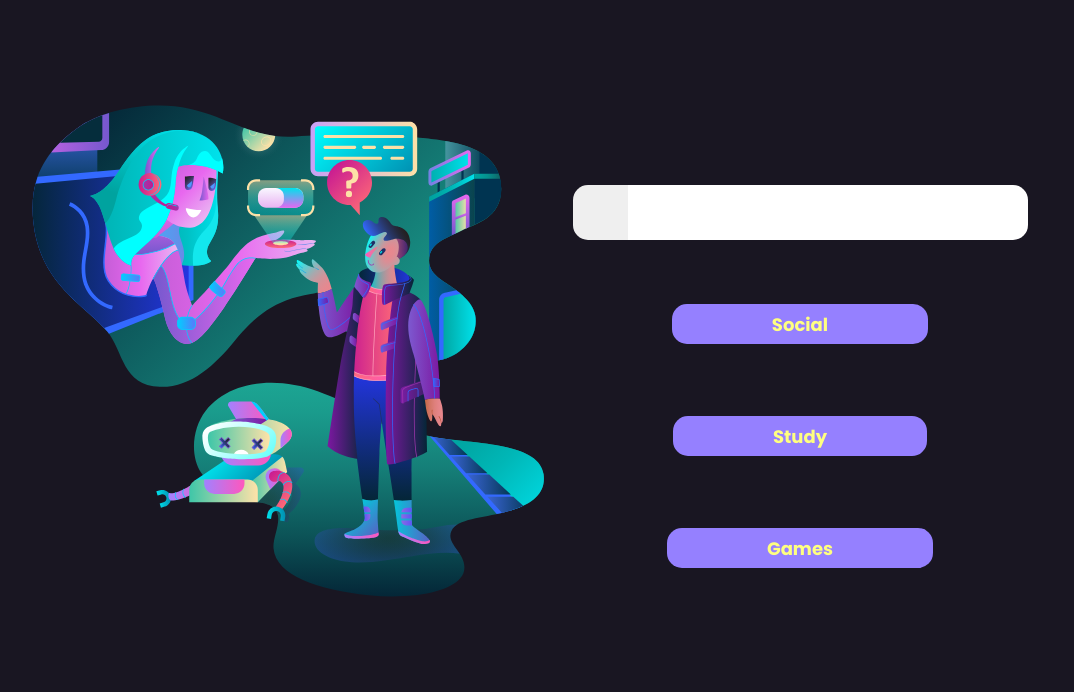
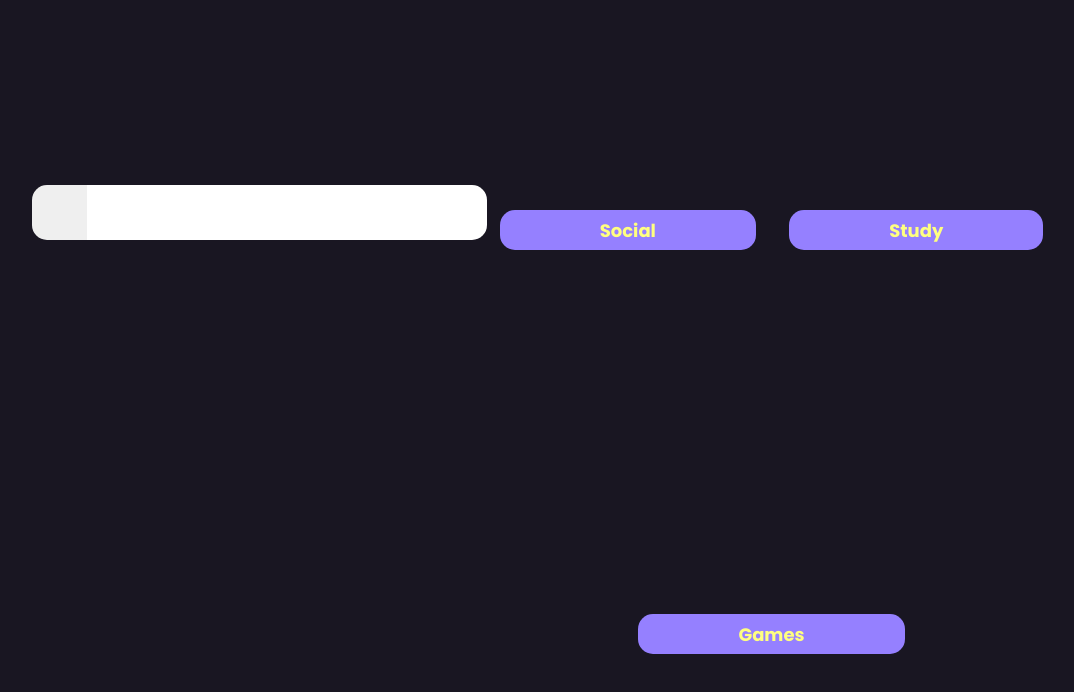
Before and after one commit to datsfilipe/browser-home, a Next.js app: page / in a window 1280 px wide. Shown: the top 692 px of the page, without its empty margins (96-1170 px from the left). Built offline with nearby package versions, Linux system fonts and the light colour scheme.

Commit message:
fixes and handle input value with state

```diff
--- /dev/null
+++ b/src/components/Form/index.tsx
@@ -0,0 +1,7 @@
+import { SearchBar } from '../SearchBar/index';
+
+export function Form () {
+  return (
+    <SearchBar />
+  );
+}
--- a/src/components/SearchBar/index.tsx
+++ b/src/components/SearchBar/index.tsx
@@ -1,12 +1,24 @@
 import { SearchBarContainer, Input } from './style';
 import { Button } from '../Button/index';
+import { ChangeEvent, useState } from 'react';
 
 export function SearchBar() {
+  const [search, setSearch] = useState('');
+
+  function handleInputChange (event: ChangeEvent<HTMLInputElement>) {
+    setSearch(event.target.value);
+    console.log(search);
+  }
+
   return (
     <>
       <SearchBarContainer>
-        <Button className="search-icon" type="button"></Button>
-        <Input type="text" />
+        <Button className="search-icon" type="button" ></Button>
+        <Input
+          type="text"
+          value={search}
+          onChange={handleInputChange}
+        />
       </SearchBarContainer>
     </>
   )
--- a/src/components/SearchBar/style.ts
+++ b/src/components/SearchBar/style.ts
@@ -1,6 +1,6 @@
 import styled from "styled-components";
 
-const SearchBarContainer = styled.div`
+const SearchBarContainer = styled.form`
   height: 55px;
   display: flex;
   justify-content: center;
--- a/src/pages/index.tsx
+++ b/src/pages/index.tsx
@@ -4,9 +4,9 @@ import Image from 'next/image';
 
 import supportImg from '../assets/support-img.svg';
 
-import {Container, Main, Form, Categories, Aside, Footer} from '../styles/home';
-import { SearchBar } from '../components/SearchBar/index';
+import {Container, Main, Categories, Aside, Footer} from '../styles/home';
 import { Menu } from '../components/Menu/index';
+import { Form } from '../components/Form/index';
 
 const Home: NextPage = () => {
 
@@ -19,14 +19,12 @@ const Home: NextPage = () => {
         <Aside>
           <Image src={supportImg} alt="Imagem de Banner" />
         </Aside>
-        <Form>
-          <SearchBar />
-          <Categories>
-            <Menu title="Social"  />
-            <Menu title="Study"  />
-            <Menu title="Games"  />
-          </Categories>
-        </Form>
+        <Form />
+        <Categories>
+          <Menu title="Social"  />
+          <Menu title="Study"  />
+          <Menu title="Games"  />
+        </Categories>
       </Main>
       {/* <Footer>
       <a href="https://iconscout.com/icons/plus" target="_blank" rel="noreferrer">Plus Icon</a> on <a href="https://iconscout.com">Iconscout</a>
--- a/src/styles/home.ts
+++ b/src/styles/home.ts
@@ -12,13 +12,6 @@ const Aside = styled.aside`
   img {
     width: 600px;
   }
-`;
-
-const Form = styled.form`
-  display: flex;
-
-  flex: 1;
-  flex-direction: column;
 `;
 
 const Main = styled.main`
@@ -49,4 +42,4 @@ const Footer = styled.footer`
   }
 `;
 
-export { Container, Form, Categories, Main, Aside, Footer };
+export { Container, Categories, Main, Aside, Footer };
```
Also changed, not shown: src/components/Form/style.ts (added, +10 -0 lines).
